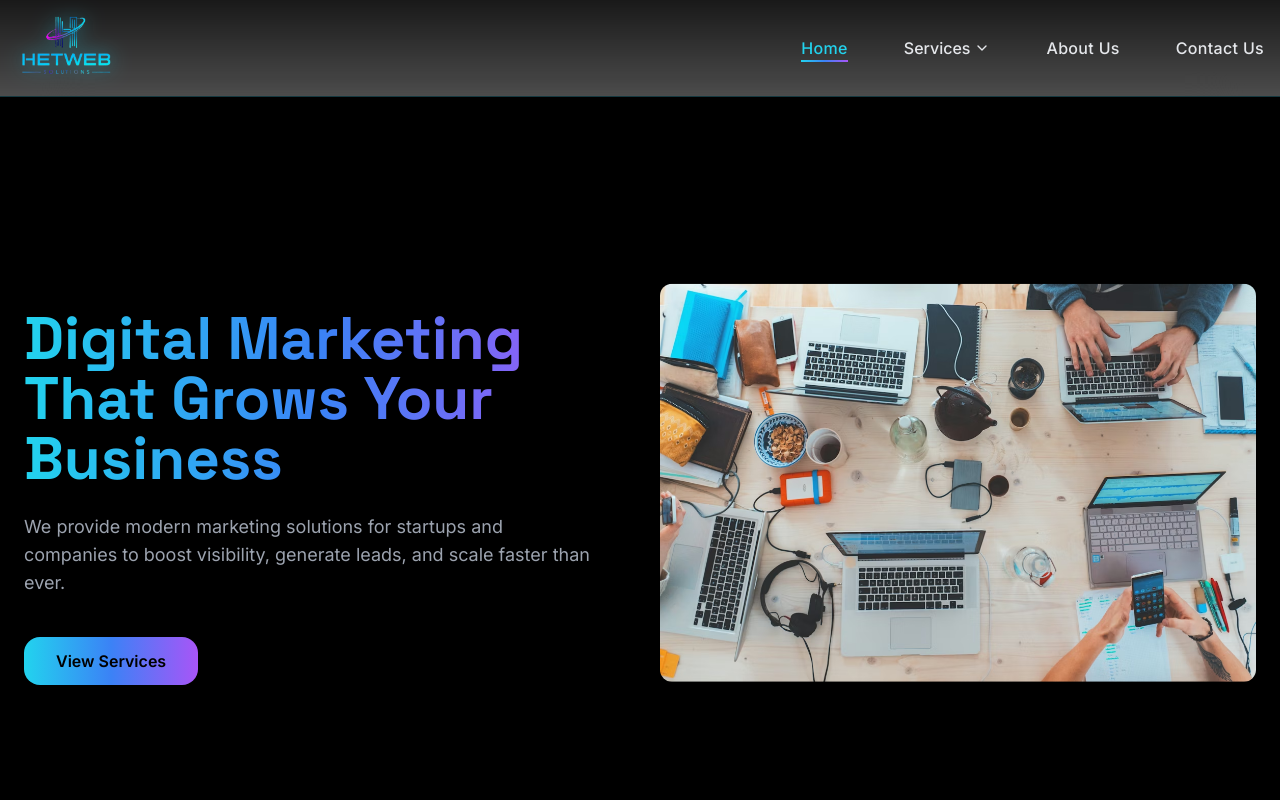
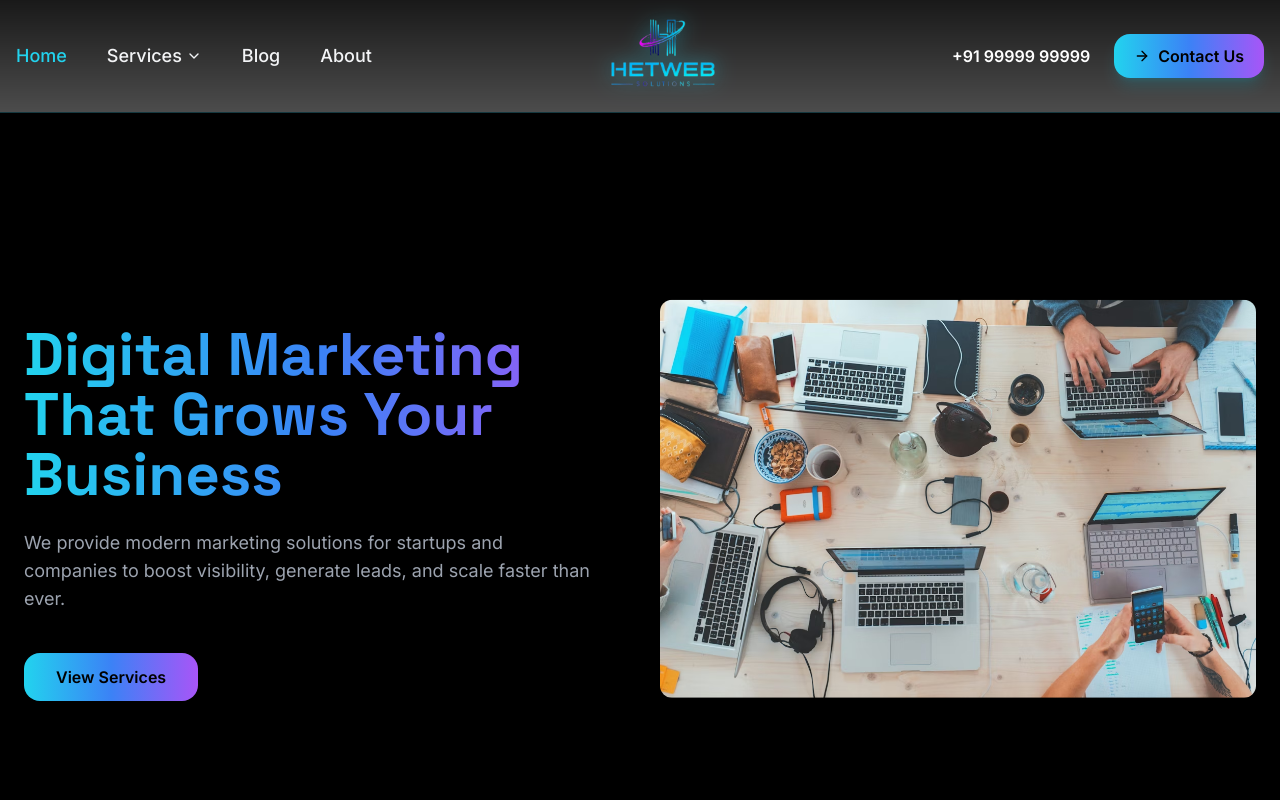
Before and after one commit to Dhruv-Klint/hetweb-solutions, a React (Vite) app: page / in a window 1280 px wide. Shown: the top 800 px of the page. Built offline with nearby package versions, Linux system fonts and the light colour scheme.

Commit message:
Update navbar structure

```diff
--- a/src/components/Footer.jsx
+++ b/src/components/Footer.jsx
@@ -168,7 +168,16 @@ export default function Footer() {
                 whileTap={{ scale: subscribed ? 1 : 0.95 }}
                 className="group px-7 py-3 rounded-2xl font-semibold text-black bg-gradient-to-r from-cyan-400 via-blue-500 to-purple-500 shadow-lg shadow-cyan-500/20 disabled:opacity-70"
               >
-                <span className={`relative inline-flex items-center justify-center ${subscribed ? "" : "group-hover:translate-x-6"} transition-transform duration-300`}>
+                <span className={`relative inline-flex items-center justify-center ${subscribed ? "" : "group-hover:-translate-x-6 "} transition-transform duration-300`}>
+
+
+                  {/* Arrow */}
+                  {!subscribed && (
+                    <ArrowRight
+                      size={18}
+                      className="mr-2 transition-transform duration-300 group-hover:translate-x-28 text-black group-hover:text-white"
+                    />
+                  )}
 
                   {/* Text */}
                   <AnimatePresence mode="wait">
@@ -178,19 +187,13 @@ export default function Footer() {
                       animate={{ opacity: 1, scale: 1 }}
                       exit={{ opacity: 0, scale: 0.8 }}
                       transition={{ duration: 0.3 }}
-                      className="text-black"
+                      className="text-black group-hover:text-white"
                     >
                       {subscribed ? "Thank You" : "Subscribe"}
                     </motion.span>
                   </AnimatePresence>
 
-                  {/* Arrow */}
-                  {!subscribed && (
-                    <ArrowRight
-                      size={18}
-                      className="ml-2 transition-transform duration-300 group-hover:-translate-x-28"
-                    />
-                  )}
+
                 </span>
               </motion.button>
 
--- a/src/components/Navbar.jsx
+++ b/src/components/Navbar.jsx
@@ -11,22 +11,13 @@ export default function Navbar() {
 
     return (
         <nav className="sticky top-0 z-50 bg-gradient-to-b from-black/90 to-black/70 backdrop-blur-2xl border-b border-cyan-500/20 shadow-[0_8px_30px_rgb(0,0,0,0.4)]">
-            <div className="max-w-7xl mx-auto px-4 flex justify-between items-center">
-                {/* Logo */}
-                <motion.img
-                    src={logo}
-                    alt="HETWEB Logo"
-                    className="h-24 w-auto object-contain drop-shadow-[0_0_10px_rgba(34,211,238,0.6)]"
-                    initial={{ opacity: 0, y: -10, scale: 0.9 }}
-                    animate={{ opacity: 1, y: 0, scale: 1 }}
-                    transition={{ duration: 0.5, ease: 'easeOut' }}
-                />
+            <div className="max-w-7xl mx-auto px-4 flex items-center justify-between">
 
-                {/* Desktop Links */}
-                <div className="hidden md:flex items-center space-x-14 text-gray-200 font-medium">
+                {/* LEFT LINKS */}
+                <div className="hidden md:flex items-center space-x-10 text-gray-100 font-medium md:text-lg">
                     <NavLink to="/" active={location.pathname === '/'} delay={0}>Home</NavLink>
 
-                    {/* Services Hover Dropdown */}
+                    {/* Services Dropdown (unchanged) */}
                     <div
                         className="relative"
                         onMouseEnter={() => setServicesOpen(true)}
@@ -80,12 +71,55 @@ export default function Navbar() {
                         </AnimatePresence>
                     </div>
 
-
-                    <NavLink to="/about" active={location.pathname === '/about'} delay={0.2}>About Us</NavLink>
-                    <NavLink to="/contact" active={location.pathname === '/contact'} delay={0.3}>Contact Us</NavLink>
+                    <NavLink to="/blog" active={location.pathname === '/blog'} delay={0.2}>Blog</NavLink>
+                    <NavLink to="/about" active={location.pathname === '/about'} delay={0.3}>About</NavLink>
                 </div>
 
-                {/* Mobile Icon */}
+
+                {/* CENTER LOGO */}
+                <motion.img
+                    src={logo}
+                    alt="HETWEB Logo"
+                    className="h-28 w-auto object-contain drop-shadow-[0_0_10px_rgba(34,211,238,0.6)]"
+                    initial={{ opacity: 0, y: -10, scale: 0.9 }}
+                    animate={{ opacity: 1, y: 0, scale: 1 }}
+                    transition={{ duration: 0.5, ease: 'easeOut' }}
+                />
+
+
+                {/* RIGHT SIDE */}
+                <div className="hidden md:flex items-center space-x-6 text-gray-200 font-medium">
+
+                    {/* Phone number (new but styled same) */}
+                    <span className="font-semibold text-white">
+                        +91 99999 99999
+                    </span>
+
+                    <NavLink
+                        to="/contact"
+                        active={location.pathname === '/contact'}
+                        delay={0.4}
+                        className="group inline-flex items-center gap-2 px-5 py-2.5 rounded-2xl
+             bg-gradient-to-r from-cyan-400 via-blue-500 to-purple-500 !text-black font-semibold shadow-lg shadow-cyan-500/20
+             transition-all duration-300 hover:text-white"
+                    >
+
+                        <ArrowRight
+                            size={16}
+                            className="transition-transform duration-300 group-hover:translate-x-24"
+                        />
+
+                        <span className="group-hover:-translate-x-5 transition-transform duration-300">
+                            Contact Us
+                        </span>
+
+
+                    </NavLink>
+
+                </div>
+
+
+                {/* Mobile Icon (unchanged) */}
                 <motion.button
                     whileTap={{ scale: 0.8 }}
                     whileHover={{ scale: 1.1 }}
@@ -96,90 +130,49 @@ export default function Navbar() {
                     <Menu />
                 </motion.button>
             </div>
+        </nav>
 
-            {/* Mobile Menu */}
-            <AnimatePresence>
-                {open && (
-                    <motion.div
-                        initial={{ opacity: 0, y: -20 }}
-                        animate={{ opacity: 1, y: 0 }}
-                        exit={{ opacity: 0, y: -10 }}
-                        transition={{ duration: 0.25 }}
-                        className="md:hidden bg-black/95 border-t border-cyan-500/20 backdrop-blur-xl px-6 py-4 space-y-4"
-                    >
-                        <MobileLink to="/" label="Home" />
-                        <MobileLink to="/services/service1" label="Web Development" />
-                        <MobileLink to="/services/service2" label="UI/UX Design" />
-                        <MobileLink to="/services/service3" label="SEO Optimization" />
-                        <MobileLink to="/about" label="About" />
-                        <MobileLink to="/contact" label="Contact" />
-                    </motion.div>
-                )}
-            </AnimatePresence>
-        </nav>
     )
 }
 
-function NavLink({ to, children, active, delay = 0 }) {
+function NavLink({ to, children, active, className, delay = 0 }) {
     return (
         <motion.div
-            initial={{ opacity: 0, y: -20 }}
+            initial={{ opacity: 0, y: -12 }}
             animate={{ opacity: 1, y: 0 }}
-            transition={{ duration: 0.4, delay }}
+            transition={{ duration: 0.35, delay }}
             whileHover={{ y: -2 }}
         >
             <Link
                 to={to}
-                className={`relative transition duration-300 ${active ? 'text-cyan-400' : 'hover:text-cyan-400'}`}
-            >
-                <motion.span
-                    initial={{ letterSpacing: '0em' }}
-                    animate={{ letterSpacing: '0.02em' }}
-                    whileHover={{ letterSpacing: '0.06em' }}
-                    transition={{ duration: 0.25 }}
+                className={`relative transition duration-300 ${active ? 'text-cyan-400' : 'hover:text-cyan-400'
+                    } ${className || ''}`}
             >
                 {children}
-                </motion.span>
-
-                {active ? (
-                    <motion.span
-                        layoutId="underline"
-                        className="absolute -bottom-1 left-0 h-[2px] w-full bg-gradient-to-r from-cyan-400 via-blue-500 to-purple-500"
-                    />
-                ) : (
-                    <motion.span
-                        className="absolute -bottom-1 left-0 h-[2px] w-0 bg-gradient-to-r from-cyan-400 via-blue-500 to-purple-500"
-                        whileHover={{ width: '100%' }}
-                        transition={{ duration: 0.3 }}
-                    />
-                )}
             </Link>
         </motion.div>
     )
 }
 
+
 function DropdownItem({ to, label }) {
     return (
-        <motion.div whileHover={{ x: 8 }} transition={{ type: 'spring', stiffness: 220 }}>
         <Link
             to={to}
-                className="flex items-center justify-between px-4 py-3 text-sm text-gray-200 hover:bg-gradient-to-r hover:from-cyan-500/20 hover:to-purple-500/20 hover:text-cyan-300 transition rounded-2xl"
+            className="block px-4 py-2 text-md text-gray-200 hover:bg-cyan-500/10 hover:text-cyan-300 transition rounded-xl"
         >
             {label}
         </Link>
-        </motion.div>
     )
 }
 
 function MobileLink({ to, label }) {
     return (
-        <motion.div whileTap={{ scale: 0.95 }} whileHover={{ x: 4 }}>
         <Link
             to={to}
-                className="block text-gray-200 hover:text-cyan-400 transition text-lg"
+            className="block text-gray-200 hover:text-cyan-400 transition text-md"
         >
             {label}
         </Link>
-        </motion.div>
     )
 }
```
Lines whose indentation alone changed are shown as unchanged.
